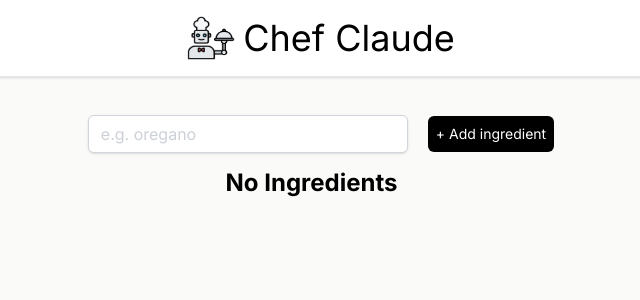
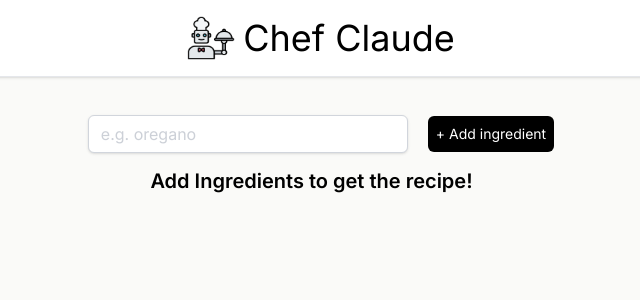
Before and after one commit to Saikiran-208/Chef-Claude, a React (Vite) app: page / in a window 1280 px wide. Shown: the top 300 px of the page, without its empty margins (319-959 px from the left). Built offline with nearby package versions, Linux system fonts and the light colour scheme.

Commit message:
Initial commit

```diff
--- a/index.html
+++ b/index.html
@@ -8,7 +8,7 @@
   <link
     href="https://fonts.googleapis.com/css2?family=Inter:ital,opsz,wght@0,14..32,100..900;1,14..32,100..900&display=swap"
     rel="stylesheet">
-  <link rel="icon" type="image/svg+xml" href="/vite.svg" />
+  <link rel="icon" type="image/svg+xml" href="src/assets/chef.png" />
   <meta name="viewport" content="width=device-width, initial-scale=1.0" />
 
   <title>Chef Claude</title>
--- a/src/components/IngredientsList.jsx
+++ b/src/components/IngredientsList.jsx
@@ -12,7 +12,7 @@ const IngredientsList = ( {ingredients,getRecipe} ) => {
                                 {ingredients.map(item => <li className="" key={item}>{item}</li>)}
                             </>
                             :
-                            <h1 className="ml-[-19px] font-bold text-2xl">No Ingredients </h1>
+                            <h1 className="ml-[-19px] font-semibold text-xl">Add Ingredients to get the recipe! </h1>
                     }
                 </ul>
             </div>
```
